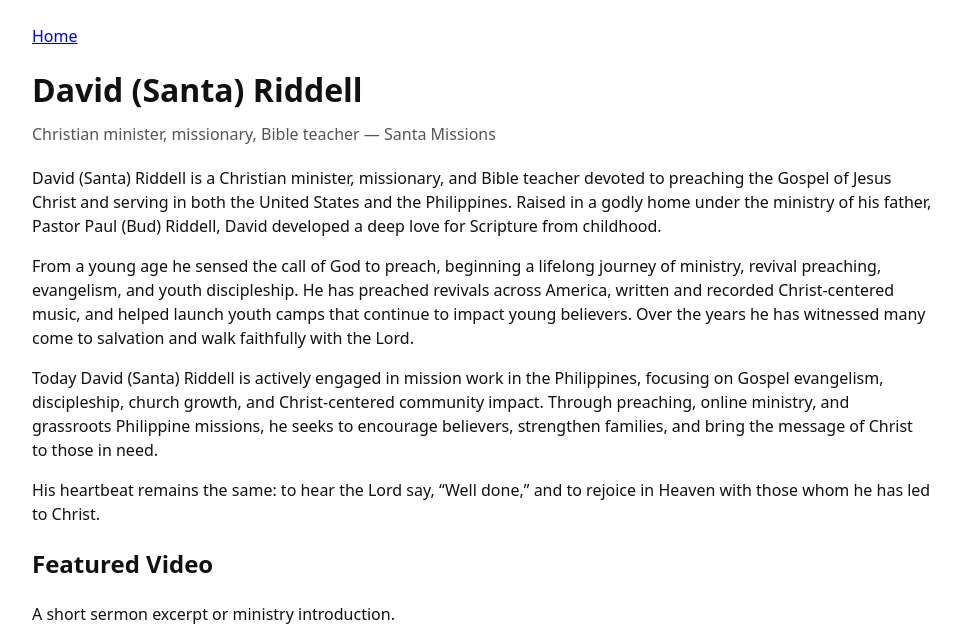
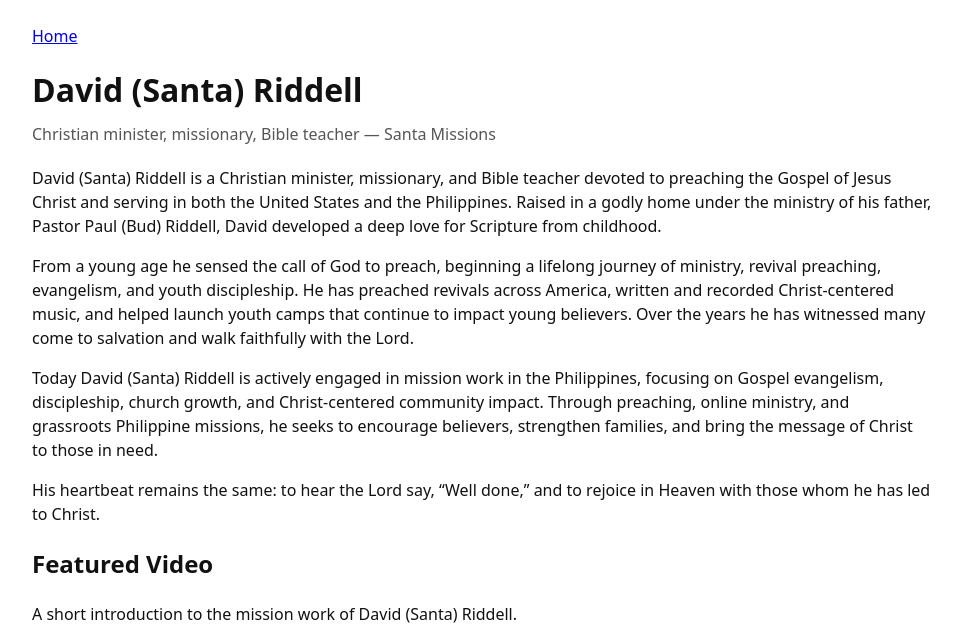
Before and after one commit to Irdavid160/eyimf, a Jekyll site: the page david-riddell.html, which Jekyll copies as it is, in a window 1280 px wide. Shown: the top 642 px of the page, without its empty margins (158-1119 px from the left). Built offline with Jekyll 4.4.1, drawn with Linux system fonts in a browser that asks for light colours; grey boxes are pictures that could not be loaded.

Commit message:
Update david-riddell.html

```diff
--- a/david-riddell.html
+++ b/david-riddell.html
@@ -70,7 +70,7 @@
     <!-- Example embed (replace VIDEO_ID with an actual YouTube id) -->
     <section class="media">
       <h2>Featured Video</h2>
-      <p>A short sermon excerpt or ministry introduction.</p>
+      <p>A short introduction to the mission work of David (Santa) Riddell.</p>
       <div style="max-width:100%;aspect-ratio:16/9">
         <iframe width="560" height="315" src="https://youtube.com/shorts/spWgMTazM2Q?feature=share" title="YouTube video player"
           frameborder="0" allow="accelerometer; autoplay; clipboard-write; encrypted-media; gyroscope; picture-in-picture" allowfullscreen></iframe>
```
